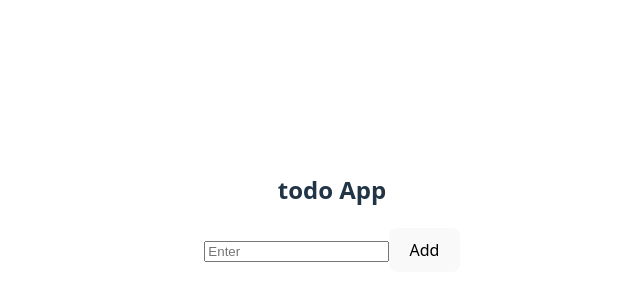
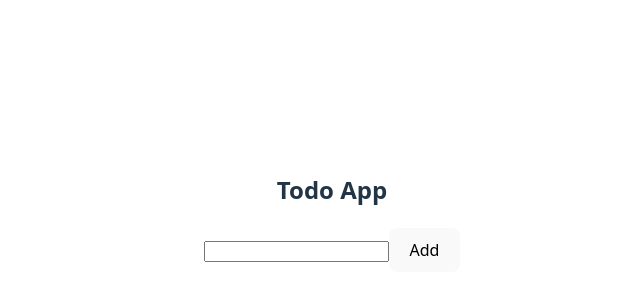
Before and after one commit to Shivam8449/complte-react-revision, a React (Vite) app in the folder todorev/: page / in a window 1280 px wide. Shown: the part 180-480 px from the top of the page, without its empty margins (308-948 px from the left). Built offline with nearby package versions, Linux system fonts and the light colour scheme.

Commit message:
practice

```diff
--- a/todorev/src/TodoList.jsx
+++ b/todorev/src/TodoList.jsx
@@ -11,11 +11,10 @@ const TodoList = () => {
   }
   return (
     <div>
-      <h2>todo App</h2>
+      <h2>Todo App</h2>
       <input
       value={text}
       onChange={(e)=>setText(e.target.value)}
-      placeholder='Enter'
        type="text" />
 
        <button onClick={handleAdd}>Add</button>
@@ -24,7 +23,7 @@ const TodoList = () => {
         {todos.map((todo)=>(
           <li key={todo.id}>
             <span onClick={()=>toggleTodo(todo.id)}
-              style={{textDecoration:todo.completed ? 'line-through':'none', cursor:"pointer"}}
+              style={{textDecoration:todo.completed?'line-through':'none', cursor:'pointer'}}
               >
                 {todo.text}
             </span>
```
Also changed, not shown: todorev/src/TodoContext.jsx (+4 -5 lines), 1 other file (tests, documents, lock files or other folders).
